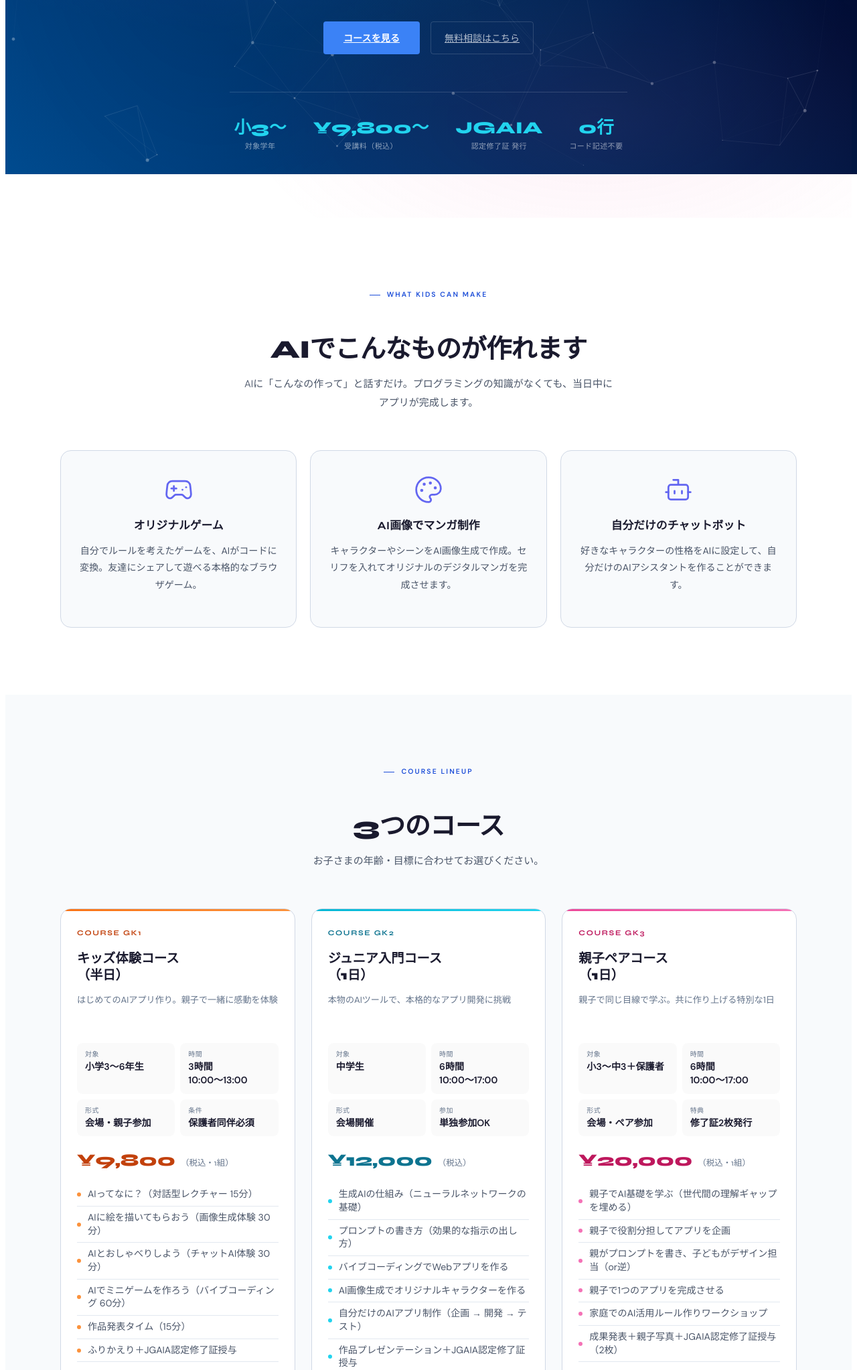
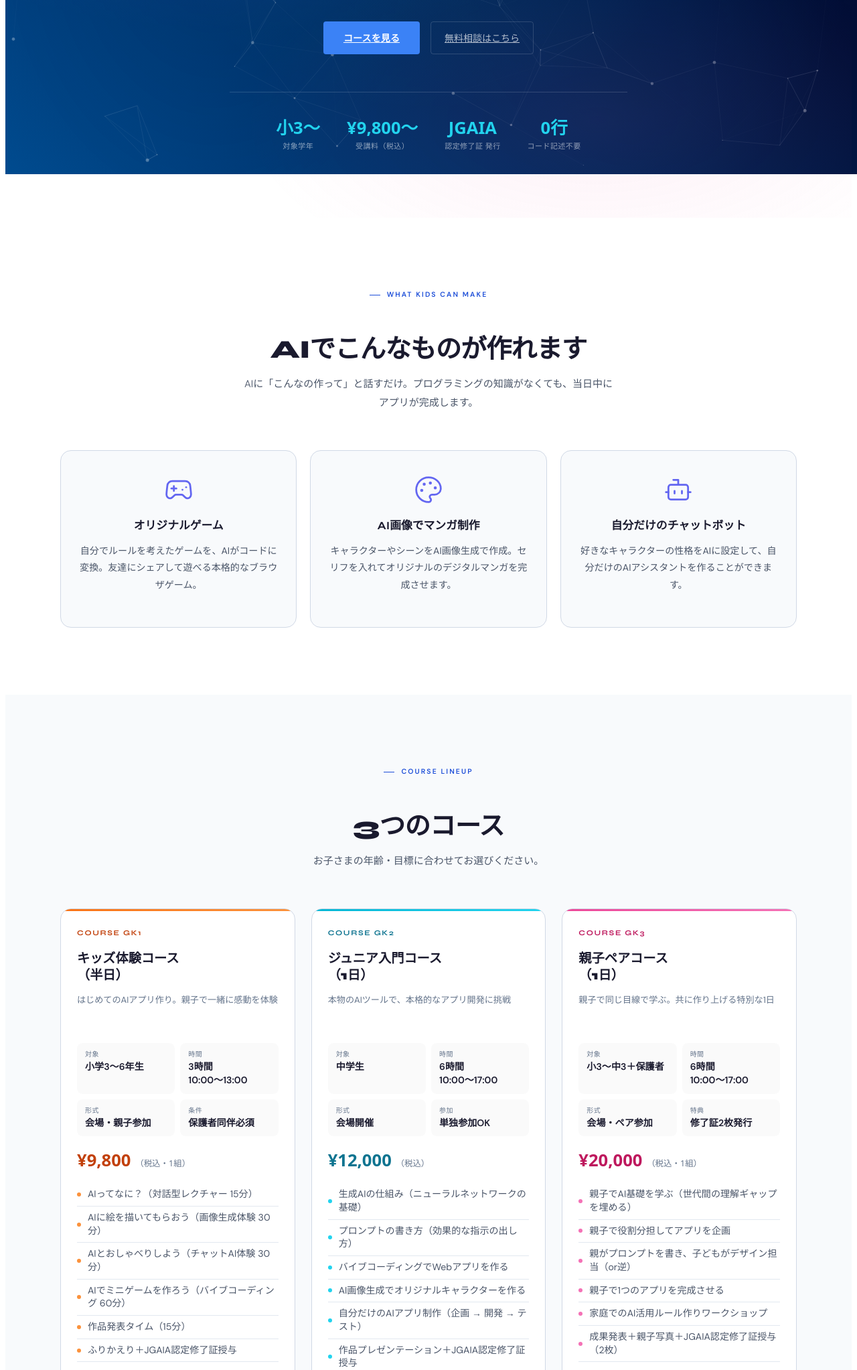
Before and after one commit to jqca/jgaia, a Flask app: page /vibe-coding/kids in a window 1280 px wide. Shown: the part 540-2585 px from the top of the page at 67% size. Run offline with Flask 3, Linux system fonts and the light colour scheme; some libraries are stand-ins or nearby versions.

Commit message:
fix: 料金・数字の書体を協会サイトに揃える（社長ご指摘 2026-08-17）
子ども向けページのヒーロー（小3〜／¥9,800〜／JGAIA／0行）の書体が
協会トップと違って見える、とのご指摘。

原因は書体の選定ではなく **欧文専用フォントに和文を混ぜていたこと**。
Syne（子ども向け）と DM Sans（業種別）はどちらも和文の字形を持たないため、
和欧が混ざる文字列は1行の中で2書体に割れる。実測:

  「小3〜」   → 小:Noto / 3:Syne / 〜:Noto
  「0行」     → 0:Syne  / 行:Noto
  「¥9,800〜」→ ¥9,800:Syne / 〜:Noto
  「4業界」「生成AI」（業種別・DM Sans）も同様

数字だけ別の字形になるので「フォントがおかしい」と見える。
協会サイト（base.html）は全体が 'Noto Sans','Noto Sans JP' で統一されており、
和欧が混ざっても割れない。料金・数字の表示をこれに合わせた。

- 子ども向け: --font-site を新設し .hero-stat .num と .course-price に適用
- 業種別5ページ: .ind-hero .stat-n に明示指定（親の DM Sans を継がせない）
  ⛔ 子ども向けだけ直すと同じ作りの兄弟5ページに同じ症状が残るため同時に直す

見出し（.hero h1 / .sec-title / .course-code）は意匠として Syne のまま。
色・太さ・大きさは変更していない。

Co-Authored-By: Claude Opus 5 <noreply@anthropic.com>

```diff
--- a/templates/vibe_coding_kids.html
+++ b/templates/vibe_coding_kids.html
@@ -33,6 +33,11 @@
     --border-l: #d1d9e6;
     --font-d:   'Syne','Noto Sans JP',sans-serif;
     --font:     'DM Sans','Noto Sans JP',sans-serif;
+    /* 協会サイト（base.html）と同じ書体。⛔ Syne / DM Sans は欧文専用で
+       和文の字形を持たないため、数字と日本語が並ぶと1行の中で2書体に割れる
+       （実測「小3〜」＝小:Noto / 3:Syne / 〜:Noto ・「0行」＝0:Syne / 行:Noto）。
+       料金・数字のように和欧が必ず混ざる表示にはこちらを使う。 */
+    --font-site: 'Noto Sans','Noto Sans JP',sans-serif;
     --r:        4px;
     --ease:     cubic-bezier(0.16, 1, 0.3, 1);
   }
@@ -114,8 +119,10 @@
   }
   /* ⛔ ヒーローの数字・ラベルに本文用の色（--accent-l #1d4ed8 / --text-s #4a5568）を
      使わないこと＝下地が濃紺なので、どちらも読めない濃さになる。 */
+  /* ⛔ ここを var(--font-d)（Syne）に戻さないこと＝「小3〜」「0行」「¥9,800〜」の
+     ように和欧が混ざるので、数字だけ別書体になって不揃いに見える（社長ご指摘 2026-08-17）。 */
   .hero-stat .num{
-    font-family:var(--font-d);font-size:1.6rem;font-weight:800;
+    font-family:var(--font-site);font-size:1.6rem;font-weight:800;
     color:#22d3ee;line-height:1;
   }
   .hero-stat .label{font-size:11px;color:rgba(255,255,255,0.55);margin-top:6px;letter-spacing:.04em}
@@ -198,7 +205,8 @@
   .meta-item{background:rgba(0,0,0,0.02);border-radius:8px;padding:10px 12px}
   .meta-label{font-size:10px;color:var(--text-m);margin-bottom:2px;letter-spacing:.04em}
   .meta-value{font-size:0.88rem;font-weight:600;color:var(--text)}
-  .course-price{font-family:var(--font-d);font-size:1.6rem;font-weight:800;margin:18px 0 16px}
+  /* ⛔ 受講料も Syne に戻さないこと（「¥9,800 （税込・1組）」で数字と和文が割れる）。 */
+  .course-price{font-family:var(--font-site);font-size:1.6rem;font-weight:800;margin:18px 0 16px}
   .course-price span{font-size:0.78rem;font-weight:400;color:var(--text-m)}
   .cc-gk1 .course-price{color:#c2410c}
   .cc-gk2 .course-price{color:#0e7490}
```
Also changed, not shown: templates/vibe_coding_industry.html (+6 -1 lines).
